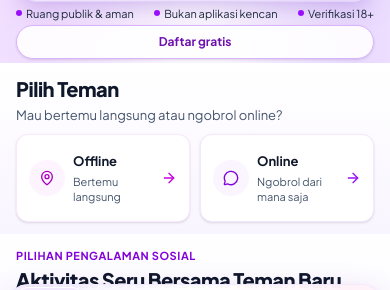
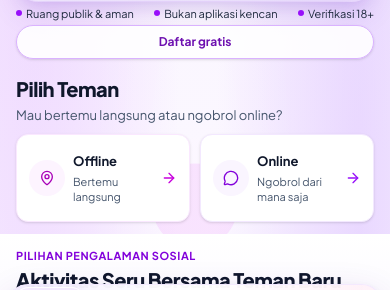
Before and after one commit to yukusocialindonesia-cpu/YUKU-SOCIAL-PRODUCTION, a React (Vite) app: page / in a window 390 px wide. Shown: the part 494-784 px from the top of the page. Built offline with nearby package versions, Linux system fonts and the light colour scheme; no server answers; the database is empty.

Commit message:
Unify YUKU lavender responsive page background

```diff
--- a/src/components/home/ServiceModeSection.tsx
+++ b/src/components/home/ServiceModeSection.tsx
@@ -7,7 +7,7 @@ interface ServiceModeSectionProps {
 
 export const ServiceModeSection: React.FC<ServiceModeSectionProps> = ({ onSelectMode }) => {
   return (
-    <section className="relative overflow-hidden py-3 sm:py-12 bg-gradient-to-b from-white via-[#FCFAFF] to-[#F8F5FF]">
+    <section className="relative overflow-hidden py-3 sm:py-12 bg-transparent">
       <div className="max-w-7xl mx-auto px-4 sm:px-6 lg:px-8">
         {/* Tampilan ringkas khusus HP */}
         <div className="sm:hidden">
```
